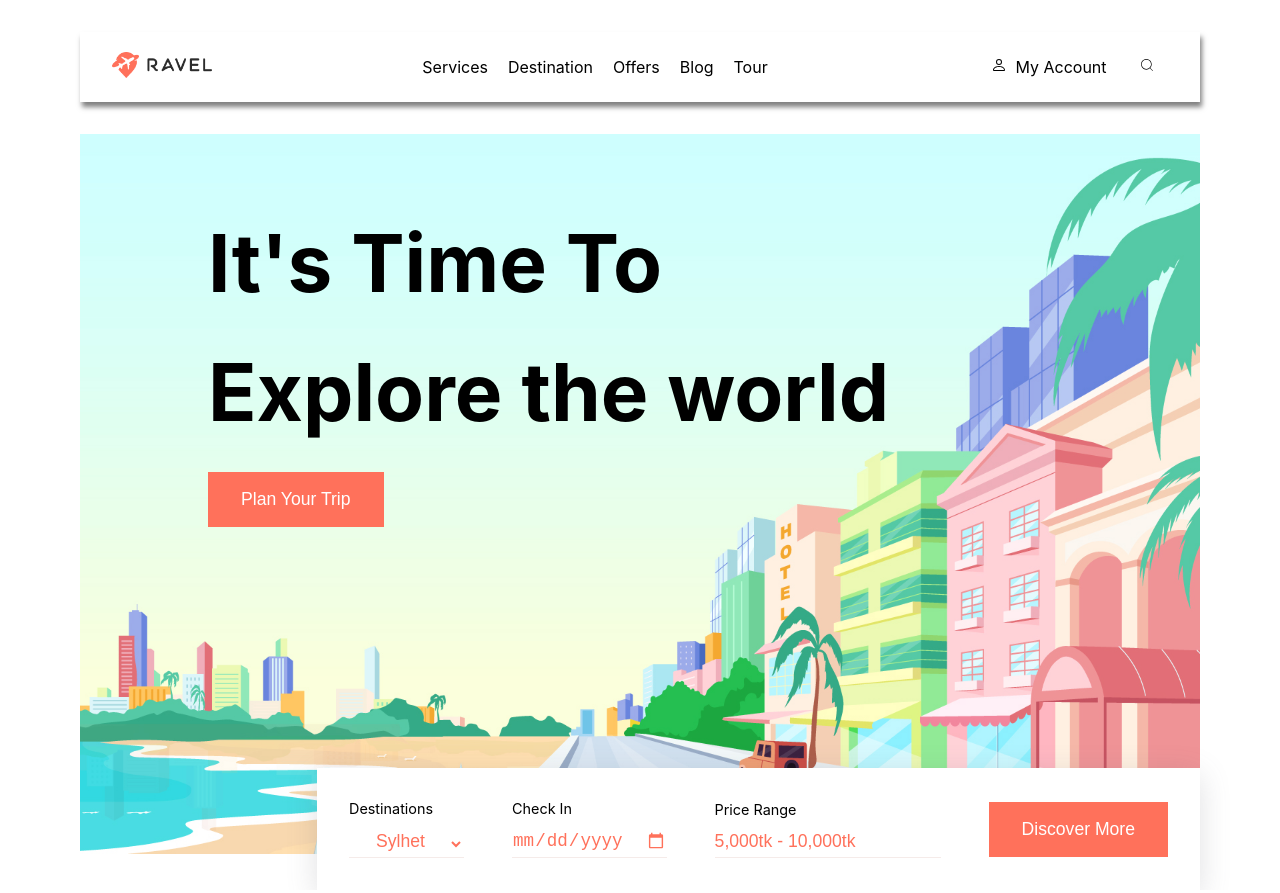
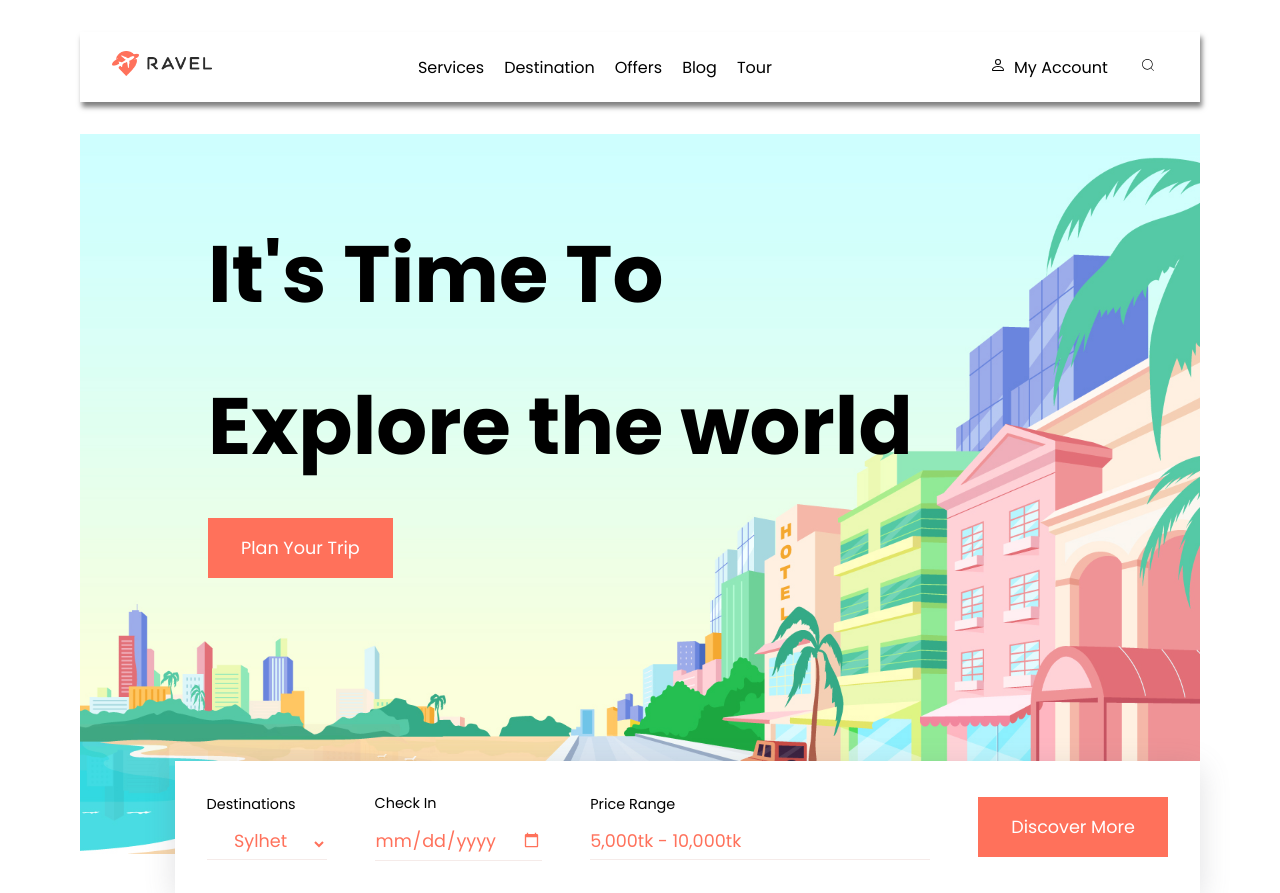
Before and after one commit to al-jabir/travel-agency, a React (Create React App) app: page / in a window 1280 px wide. Built offline with nearby package versions, Linux system fonts and the light colour scheme.

Commit message:
added font link

```diff
--- a/src/index.css
+++ b/src/index.css
@@ -1,9 +1,11 @@
+@import url('https://fonts.googleapis.com/css2?family=Poppins:wght@400;500;600;700&display=swap');
 * {
   margin: 0;
   padding: 0;
   box-sizing: border-box;
   list-style: none;
   text-decoration: none;
+  font-family: 'Poppins', sans-serif;
 }
 
 html {
```
